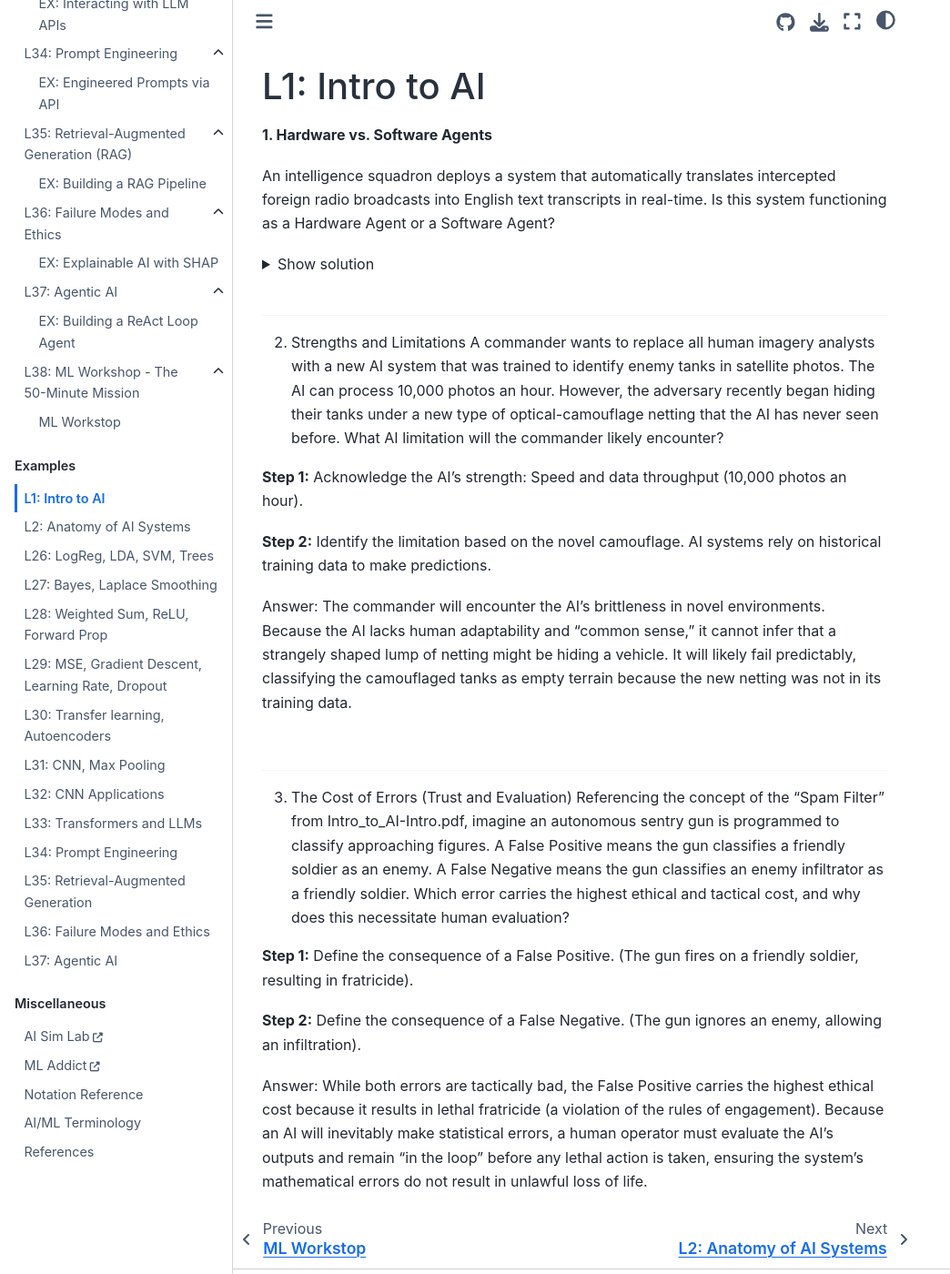
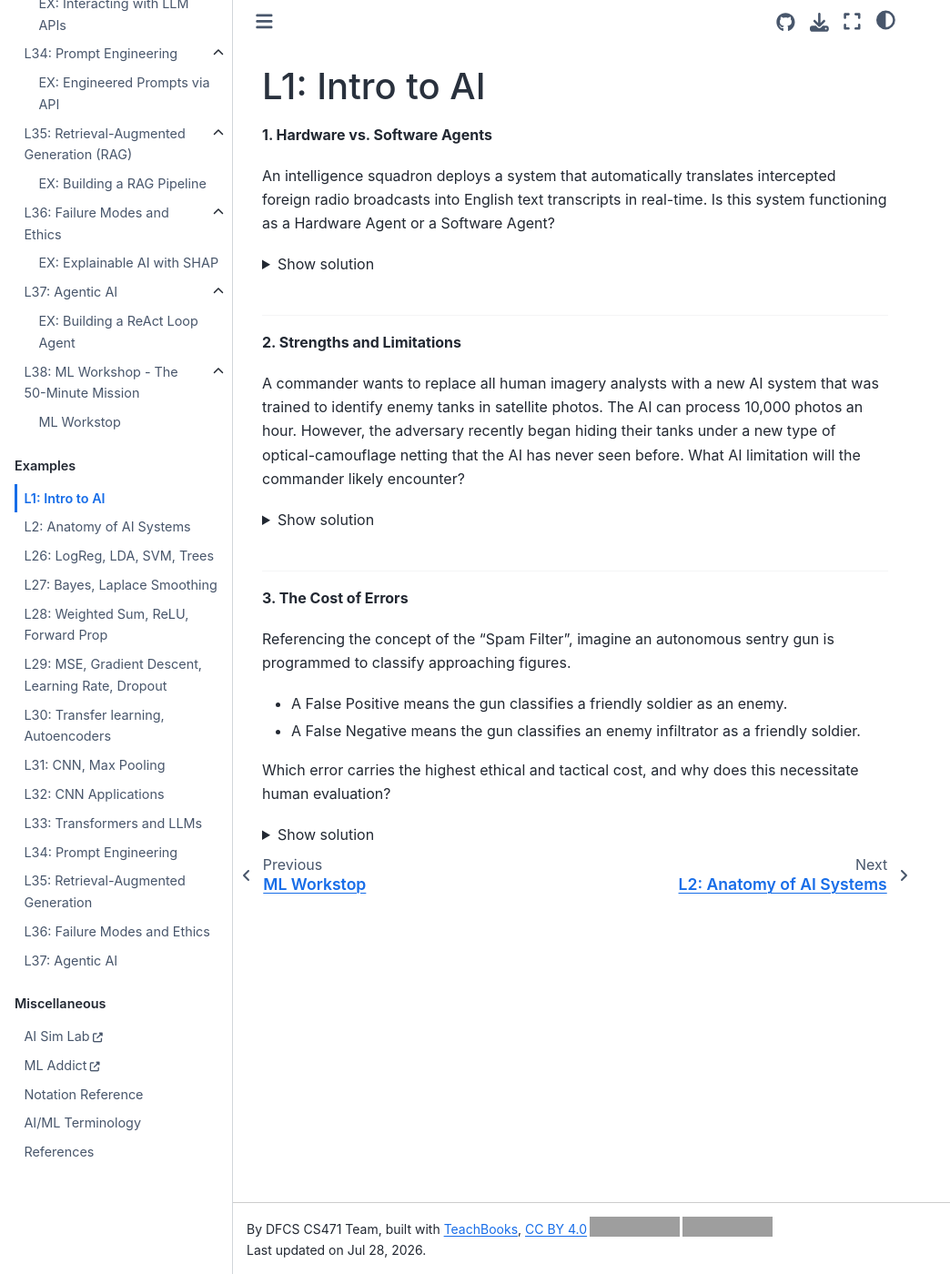
Before and after one commit to TheCodeheadMT/471Book, a Jupyter Book: the page built from book/exercises/L01.md, in a window 1280 px wide and 1400 px high. Shown: the whole window at 91% size, without its empty margins (0-1044 px from the left). Built offline with Jupyter Book 1.0.4 settings and Sphinx 7.4.7 and the Sphinx Book theme 1.1.4, drawn with Linux system fonts in a browser that asks for light colours; comment, search, counter and statistics services are not loaded; grey boxes are pictures that could not be loaded.

Commit message:
Fixed exercise L01.

```diff
--- a/book/exercises/L01.md
+++ b/book/exercises/L01.md
@@ -20,8 +20,13 @@
 
 ---
 
-2. Strengths and Limitations
+**2. Strengths and Limitations**
+
 A commander wants to replace all human imagery analysts with a new AI system that was trained to identify enemy tanks in satellite photos. The AI can process 10,000 photos an hour. However, the adversary recently began hiding their tanks under a new type of optical-camouflage netting that the AI has never seen before. What AI limitation will the commander likely encounter?
+
+
+<details>
+  <summary>Show solution</summary>
 
 **Step 1:** Acknowledge the AI's strength: Speed and data throughput (10,000 photos an hour).
 
@@ -35,12 +40,19 @@
 
 ---
 
+**3. The Cost of Errors**
 
-3. The Cost of Errors (Trust and Evaluation)
-Referencing the concept of the "Spam Filter" from Intro_to_AI-Intro.pdf, imagine an autonomous sentry gun is programmed to classify approaching figures.
-A False Positive means the gun classifies a friendly soldier as an enemy.
-A False Negative means the gun classifies an enemy infiltrator as a friendly soldier.
+Referencing the concept of the "Spam Filter", imagine an autonomous sentry gun is programmed to classify approaching figures.
+
+* A False Positive means the gun classifies a friendly soldier as an enemy.
+
+* A False Negative means the gun classifies an enemy infiltrator as a friendly soldier.
+
 Which error carries the highest ethical and tactical cost, and why does this necessitate human evaluation?
+
+
+<details>
+  <summary>Show solution</summary>
 
 **Step 1:** Define the consequence of a False Positive. (The gun fires on a friendly soldier, resulting in fratricide).
 
```
